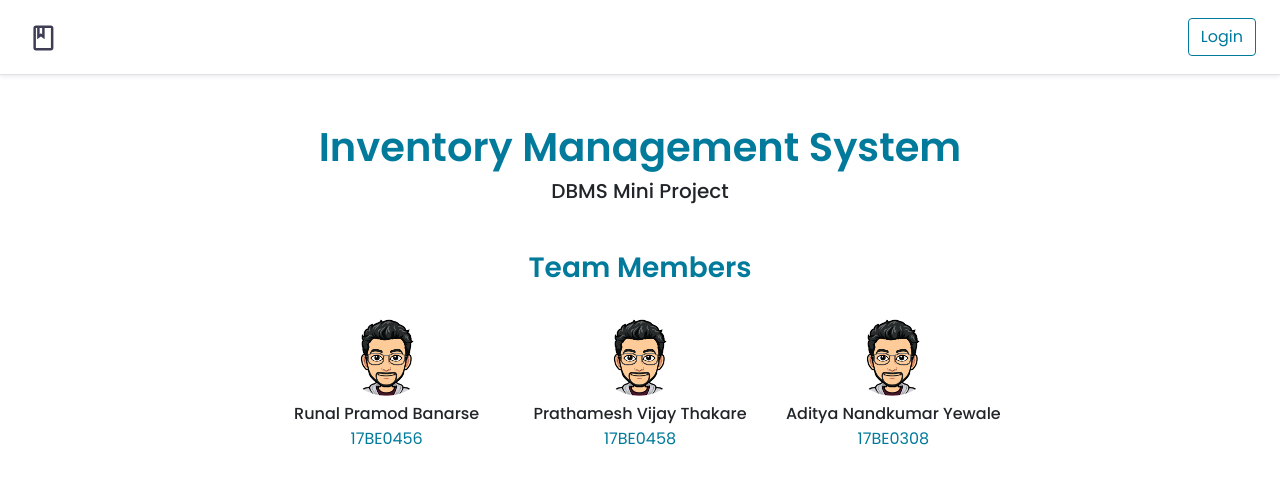
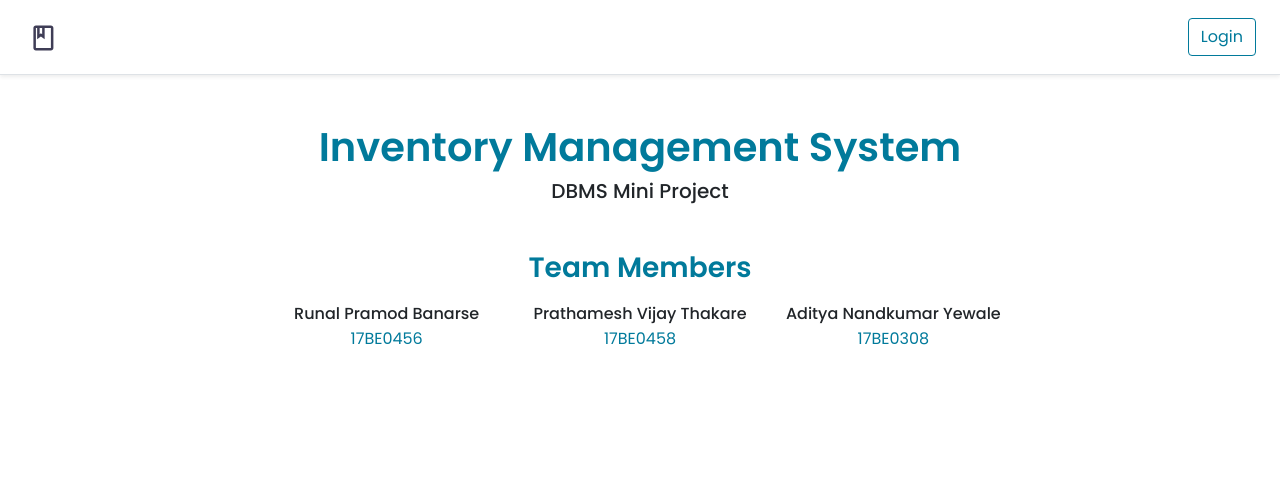
Before and after one commit to runalb/PHP-Inventory-Management-System, a PHP site: page / in a window 1280 px wide. Shown: the top 484 px of the page. Run offline with PHP 8.4, Linux system fonts and the light colour scheme; the visitor is signed in with stand-in values (Sample User, id 1).

Commit message:
FE - Removed - Team pic

```diff
--- a/index.php
+++ b/index.php
@@ -82,19 +82,19 @@ session_start();
                     <div class="col-8">
                         <div class="row">
                             <div class="col-4">
-                                <img src="images/runal2.png" class="rounded-circle" width="100" height="100">
+                                <!-- <img src="images/runal2.png" class="rounded-circle" width="100" height="100"> -->
                                 <h6 class="m-1">Runal Pramod Banarse</h6>
                                 <a href="#" class="theme-color">17BE0456</a>
                             </div>
 
                             <div class="col-4">
-                                <img src="images/runal2.png" class="rounded-circle" width="100" height="100">
+                                <!-- <img src="images/runal2.png" class="rounded-circle" width="100" height="100"> -->
                                 <h6 class="m-1">Prathamesh Vijay Thakare</h6>
                                 <a href="#" class="theme-color">17BE0458</a>
                             </div>
 
                             <div class="col-4">
-                                <img src="images/runal2.png" class="rounded-circle" width="100" height="100">
+                                <!-- <img src="images/runal2.png" class="rounded-circle" width="100" height="100"> -->
                                 <h6 class="m-1">Aditya Nandkumar Yewale</h6>
                                 <a href="#" class="theme-color">17BE0308</a>
                             </div>
```
